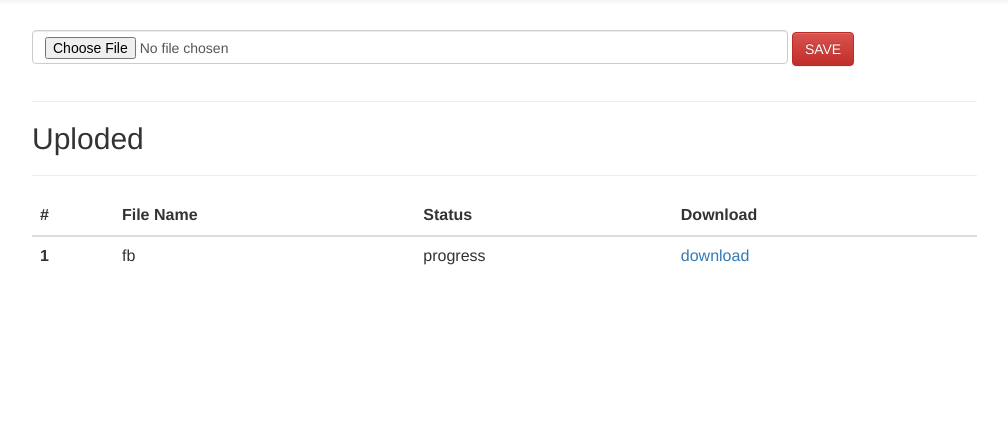
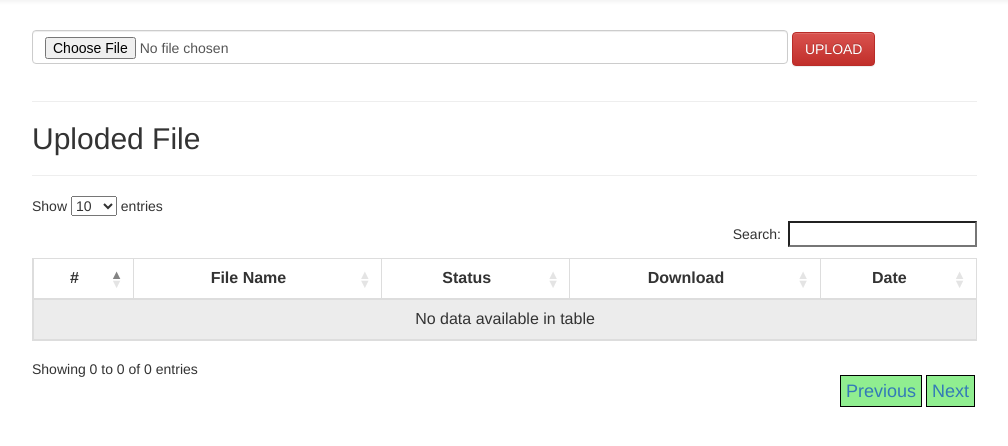
Before and after one commit to s2b140053131020/cpixel, a PHP site: page /home.php in a window 1280 px wide. Shown: the part 52-498 px from the top of the page, without its empty margins (233-1241 px from the left). Run offline with PHP 8.4, Linux system fonts and the light colour scheme; a user stored in the database is signed in; data that the repository does not hold is empty; some libraries are stand-ins or nearby versions.

```diff
--- a/file_upload_ajax.php
+++ b/file_upload_ajax.php
@@ -22,7 +22,7 @@ if(isset($_FILES['e_file'])){
        //include database configuration file
         require_once('connect.php');
         //insert form data in the database
-        $insert = $connection->query("INSERT form_data (file_name) VALUES ('".$new_path."')");
+        $insert = $connection->query("INSERT form_data (file_name) VALUES ('".$file_name."')");
          echo $insert?$file_name:'err';
     }else{
     }
--- a/header_navigation.php
+++ b/header_navigation.php
@@ -7,7 +7,7 @@
         <span class="icon-bar"></span>
         <span class="icon-bar"></span>
       </button>
-      <a class="navbar-brand" href="#">User Area</a>
+      <a class="navbar-brand" href="home.php">User Area</a>
     </div>
     <div class="collapse navbar-collapse" id="bs-example-navbar-collapse-1">
 
@@ -16,6 +16,7 @@
           <a href="#" class="dropdown-toggle" data-toggle="dropdown" role="button" aria-haspopup="true" aria-expanded="false"><?php echo $username; ?> <span class="caret"></span></a>
           <ul class="dropdown-menu">
             <li><a href="logout.php">Logout</a></li>
+			          <li><a href="change-password.php">change password</a></li>
           </ul>
         </li>
       </ul>
--- a/home.php
+++ b/home.php
@@ -1,6 +1,5 @@
 <?php
 session_start();
-require_once 'connect.php';
 if (!isset($_SESSION['username']) & empty($_SESSION['username'])) {
     header('location: index.php');
 }
@@ -13,6 +12,8 @@ $username = $_SESSION['username'];
 <!-- Latest compiled and minified CSS -->
 <?php require_once 'function/include_link.php';?>
 <script src="https://ajax.googleapis.com/ajax/libs/jquery/3.2.1/jquery.min.js"></script>
+<script src="https://cdn.datatables.net/1.10.19/js/jquery.dataTables.min.js"></script>
+<link rel="stylesheet" href="https://cdn.datatables.net/1.10.19/css/dataTables.bootstrap.min.css" >
 </head>
 <body>
 
@@ -25,38 +26,59 @@ $username = $_SESSION['username'];
     <form enctype="multipart/form-data" id="fupForm" >
         <div class="form-group">
             <input type="file" class="form-control" id="file" name="e_file"style="display:inline-block; width:80%" required />
-            <input type="submit" name="submit" class="btn btn-danger submitBtn"style="display:inline-block;" value="SAVE"/>
+            <input type="submit" name="submit" class="btn btn-danger submitBtn"style="display:inline-block;" value="UPLOAD"/>
         </div>
     </form>
     <button class="btn btn-success" id ="get_start" filename="119-abc.csv" >Start Process</button>
-        </div>
+
+<div id ="pbar" class="progress">
+  <div class="progress-bar progress-bar-striped active" role="progressbar"
+  aria-valuenow="40" aria-valuemin="0" aria-valuemax="100" style="width:100%">
+  processing.....
+  </div>
+</div>
+</div>
 
 </div>
 <div class="row">
 <div class="col-sm-2"></div>
 <div class="col-sm-10">
 <hr>
-<h2>Uploded</h2>
+<h2>Uploded File </h2>
 <hr>
-<table class="table table-hover">
+<table id="resultdata" class="table table-striped table-bordered" style="width:100%">
       <thead>
         <tr>
           <th>#</th>
           <th>File Name</th>
           <th>Status</th>
           <th>Download</th>
+		  <th>Date</th>
         </tr>
       </thead>
       <tbody>
+	  <?php
+  require_once 'connect.php';
+	$sql = "SELECT * FROM `form_data`  ORDER BY `create_at` DESC";
+    $res = mysqli_query($connection, $sql);
+	$i=1;
+	while($row = mysqli_fetch_assoc($res)){
+ 	  ?>
         <tr>
-          <th scope="row">1</th>
-          <td>fb</td>
-          <td>progress</td>
-          <td><a href="#">download</a></td>
+          <th scope="row"><?php  echo $i; ?></th>
+          <td><?php  echo $row['file_name']; ?></td>
+          <td class ="text-success">Done</td>
+          <td><a href="file/<?php  echo $row['file_name']; ?>"><img src="img/dwn.ico" class="dwn"></a></td>
+		   <td><?php  echo $row['create_at']; ?></td>
         </tr>
 
+<?php
+$i++;
+}
+?>
       </tbody>
     </table>
+
 </div>
 </div>
 </body>
@@ -84,7 +106,7 @@ $(document).ready(function(e){
                     $('#get_start').show(100);
                     $('#get_start').attr( "filename",msg);
                     $('#fupForm')[0].reset();
-                    $('.statusMsg').html('<span style="font-size:18px;color:#34A853">Form data submitted successfully.</span>');
+                    $('.statusMsg').html('<span style="font-size:18px;color:#34A853">File Uploaded successfully.</span>');
 
                 }
                 $('#fupForm').css("opacity","");
@@ -94,9 +116,10 @@ $(document).ready(function(e){
     });
 
 $('#get_start').click(function(){
-    $('.get_start').attr("disabled","disabled");
+    $('#get_start').attr("disabled","disabled");
     $('#get_start').css("opacity",".5");
-var fname = $(this).attr( "filename");
+	$('#pbar').show(100);
+var fname = $('#get_start').attr( "filename");
 $.ajax
 ({
     url: 'readfile.php',
@@ -104,9 +127,11 @@ $.ajax
     type: 'post',
     success: function(result)
     {
+		$('#pbar').hide(100);
         $('#get_start').hide(1000);
         $('#get_start').css("opacity","");
         $(".get_start").removeAttr("disabled");
+		location.reload(true);
     }
 });
 });
@@ -126,4 +151,7 @@ $.ajax
         }
     });
 });
+$(document).ready(function() {
+    $('#resultdata').DataTable();
+} );
 </script>
--- a/styles.css
+++ b/styles.css
@@ -56,3 +56,28 @@ margin: 0 auto;
   width:300px !important;
 }
 #get_start{display:none;}
+.dwn
+{
+	height:40px;
+	width:40px;
+}
+table *
+{
+text-align:center !important;
+}
+#resultdata_paginate a
+{
+cursor:pointer;
+height:40px;
+margin:0px 2px;
+padding:5px 5px;
+font-size:18px;
+border:1px solid black;
+position:relative;
+background:lightgreen;
+}
+#pbar
+{
+	display:none;
+	margin-top:10px;
+}
```
Also changed, not shown: change-password.php (added, +104 -0 lines), readfile.php (+5 -3 lines), user_db.sql (+8 -12 lines), img/bg.jpg (deleted), img/dwn.ico (added), img/pass.jpg (deleted), img/user.jpg (deleted).
